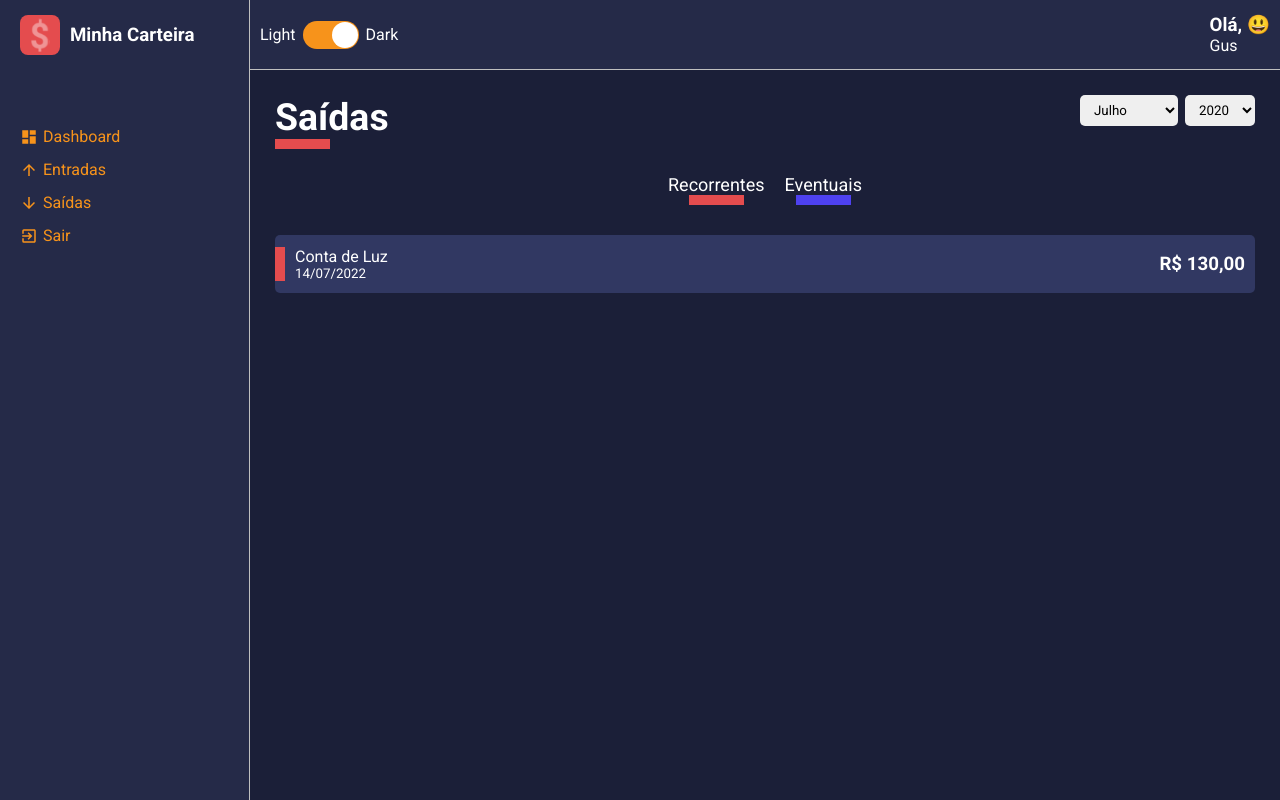
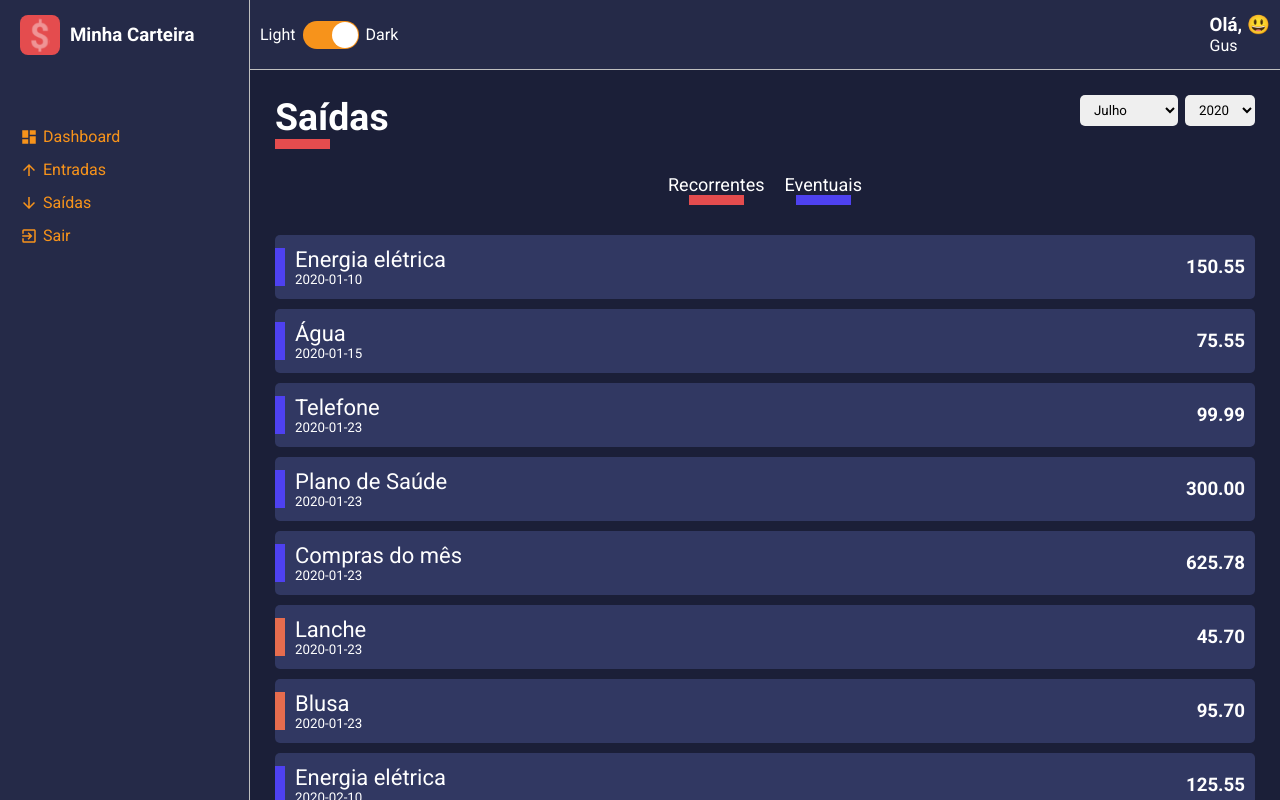
Before and after one commit to gusintheeshell/react-dashboard-financial, a React (Create React App) app: page /list/1 in a window 1280 px wide. Built offline with nearby package versions, Linux system fonts and the light colour scheme.

Commit message:
feat: show values in component

```diff
--- a/src/components/HistoryFinanceCard/styles.ts
+++ b/src/components/HistoryFinanceCard/styles.ts
@@ -35,6 +35,8 @@ export const Container = styled.li`
   }
 
   > div span {
+    font-size: 22px;
+    font-weight: 500;
   }
 `
 
--- a/src/pages/List/index.tsx
+++ b/src/pages/List/index.tsx
@@ -1,4 +1,4 @@
-import React, { useMemo } from "react"
+import React, { useEffect, useMemo, useState } from "react"
 import { useParams } from "react-router-dom"
 import ContentHeader from "@/components/ContentHeader"
 import HistoryFinanceCard from "@/components/HistoryFinanceCard"
@@ -6,16 +6,25 @@ import SelectInput from "@/components/SelectInput"
 
 import { Container, Content, Filters } from "./styles"
 
-interface IRouteParams {
-  match: {
-    params: {
-      type: string
-    }
-  }
+import gains from "@/repositories/gains"
+import expenses from "@/repositories/expenses"
+
+interface IData {
+  id: string
+  description: string
+  formattedAmount: string
+  frequency: string
+  formattedDate: string
+  tagColor: string
 }
 
 const List: React.FC = () => {
+  const [data, setData] = useState<Array<IData>>([])
   const { type } = useParams()
+
+  const listData = useMemo(() => {
+    return type === "entry-balance" ? gains : expenses
+  }, [type])
 
   const title = useMemo(() => {
     return type === "entry-balance" ? "Entrada" : "Saídas"
@@ -46,6 +55,24 @@ const List: React.FC = () => {
     { value: 2022, label: 2022 },
   ]
 
+  useEffect(() => {
+    const response = listData.map(
+      ({ description, frequency, amount, date, type }) => {
+        console.log(type)
+        return {
+          id: String(Math.random() * data.length),
+          description,
+          formattedAmount: amount,
+          frequency,
+          formattedDate: date,
+          tagColor: frequency === "recorrente" ? "#4E41F0" : "#E66C4E",
+        }
+      }
+    )
+
+    setData(response)
+  }, [type])
+
   return (
     <Container>
       <ContentHeader title={title} lineColor={lineColor}>
@@ -59,12 +86,15 @@ const List: React.FC = () => {
       </Filters>
 
       <Content>
-        <HistoryFinanceCard
-          tagColor="#E44C4E"
-          title="Conta de Luz"
-          subtitle="14/07/2022"
-          amount="R$ 130,00"
-        />
+        {data.map((value) => (
+          <HistoryFinanceCard
+            key={value.id}
+            tagColor={value.tagColor}
+            title={value.description}
+            subtitle={value.formattedDate}
+            amount={value.formattedAmount}
+          />
+        ))}
       </Content>
     </Container>
   )
```
